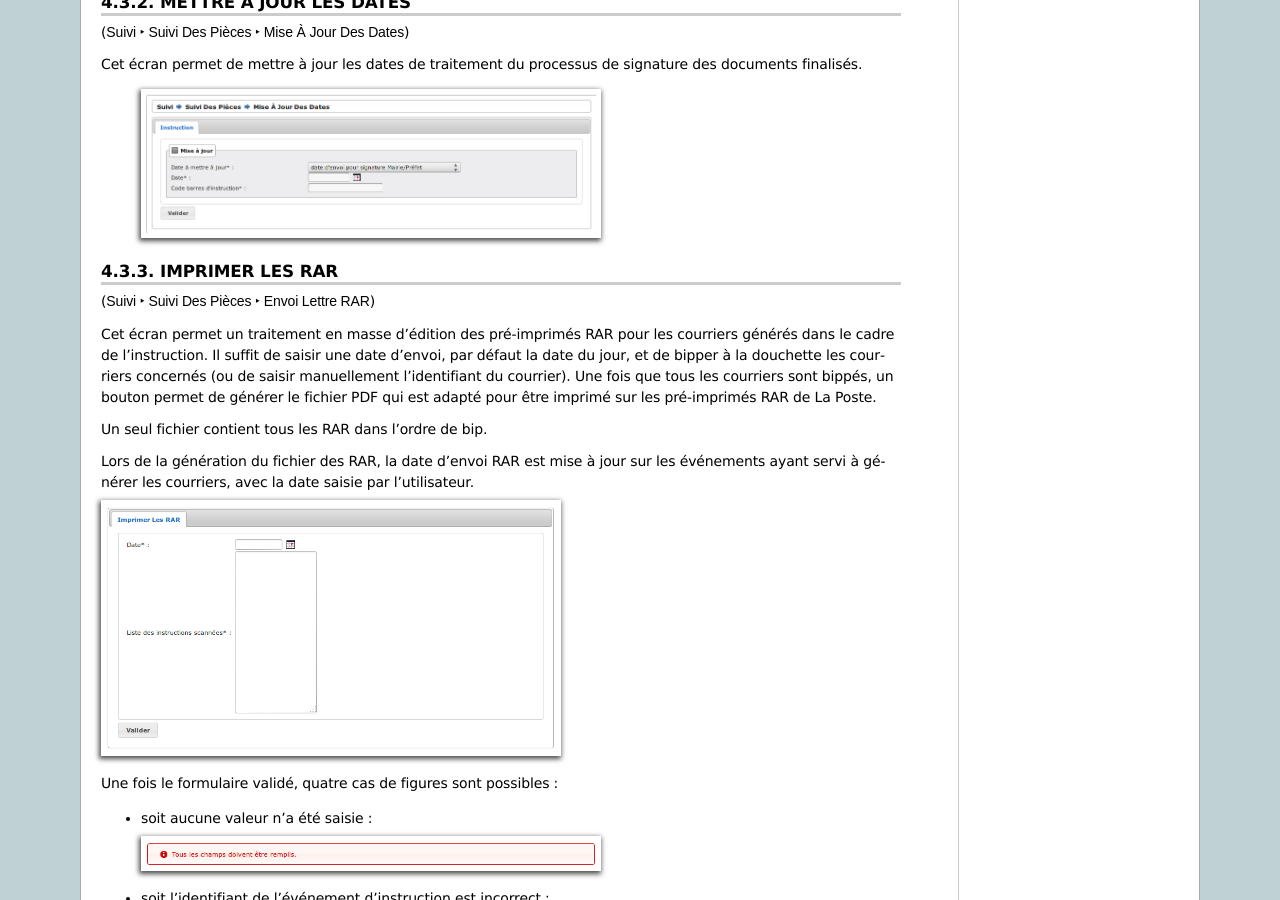
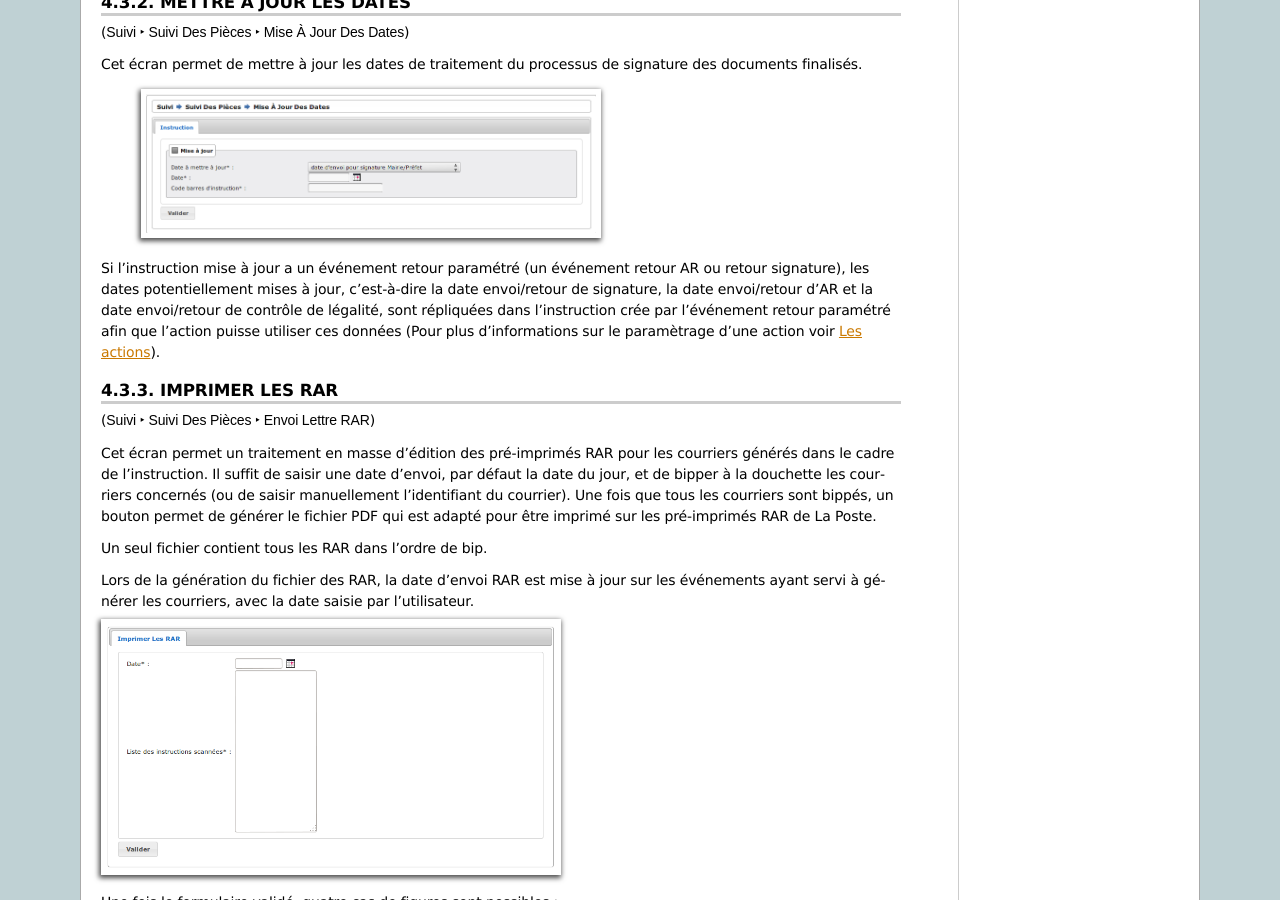
Before and after one commit to mpavaux/openads-documentation, a Sphinx documentation site: the page built from source/manuel_utilisateur/suivi.rst, in a window 1280 px wide and 900 px high, scrolled down 1172 px. Built offline with Sphinx 7.4.7, drawn with Linux system fonts in a browser that asks for light colours.

Commit message:
- Ajout de la documentation pour la réplication des données depuis un événemen d'instruction principal vers un événement d'instruction retour - Modification de l'aide pour le formulaire action

```diff
--- a/source/manuel_utilisateur/parametrage_dossier.rst
+++ b/source/manuel_utilisateur/parametrage_dossier.rst
@@ -468,6 +468,12 @@
 [etat] [delai] [accord_tacite] [avis_decision]
 [delai_notification] [date_evenement] [autorite_competente]
 
+**Valeurs de l'événement d'instruction principal**
+
+[date_envoi_signature] [date_retour_signature] [date_envoi_rar]
+[date_retour_rar] [date_envoi_rar] [date_retour_rar]
+[date_envoi_controle_legalite] [date_retour_controle_legalite]
+
 **Paramètres du type detaillé du dossier d'autorisation**
 
 [duree_validite_parametrage]
--- a/source/manuel_utilisateur/suivi.rst
+++ b/source/manuel_utilisateur/suivi.rst
@@ -77,6 +77,14 @@
 des documents finalisés.
 
   .. image:: suivi_maj_date.png
+
+Si l'instruction mise à jour a un événement retour paramétré (un événement
+retour AR ou retour signature), les dates potentiellement mises à jour,
+c'est-à-dire la date envoi/retour de signature, la date envoi/retour d'AR et la
+date envoi/retour de contrôle de légalité, sont répliquées dans l'instruction
+crée par l'événement retour paramétré afin que l'action puisse utiliser ces
+données (Pour plus d'informations sur le paramètrage d'une action voir
+:ref:`parametrage_dossiers_action`).
 
 .. _suivi_envoi_lettre_rar:
 
```
